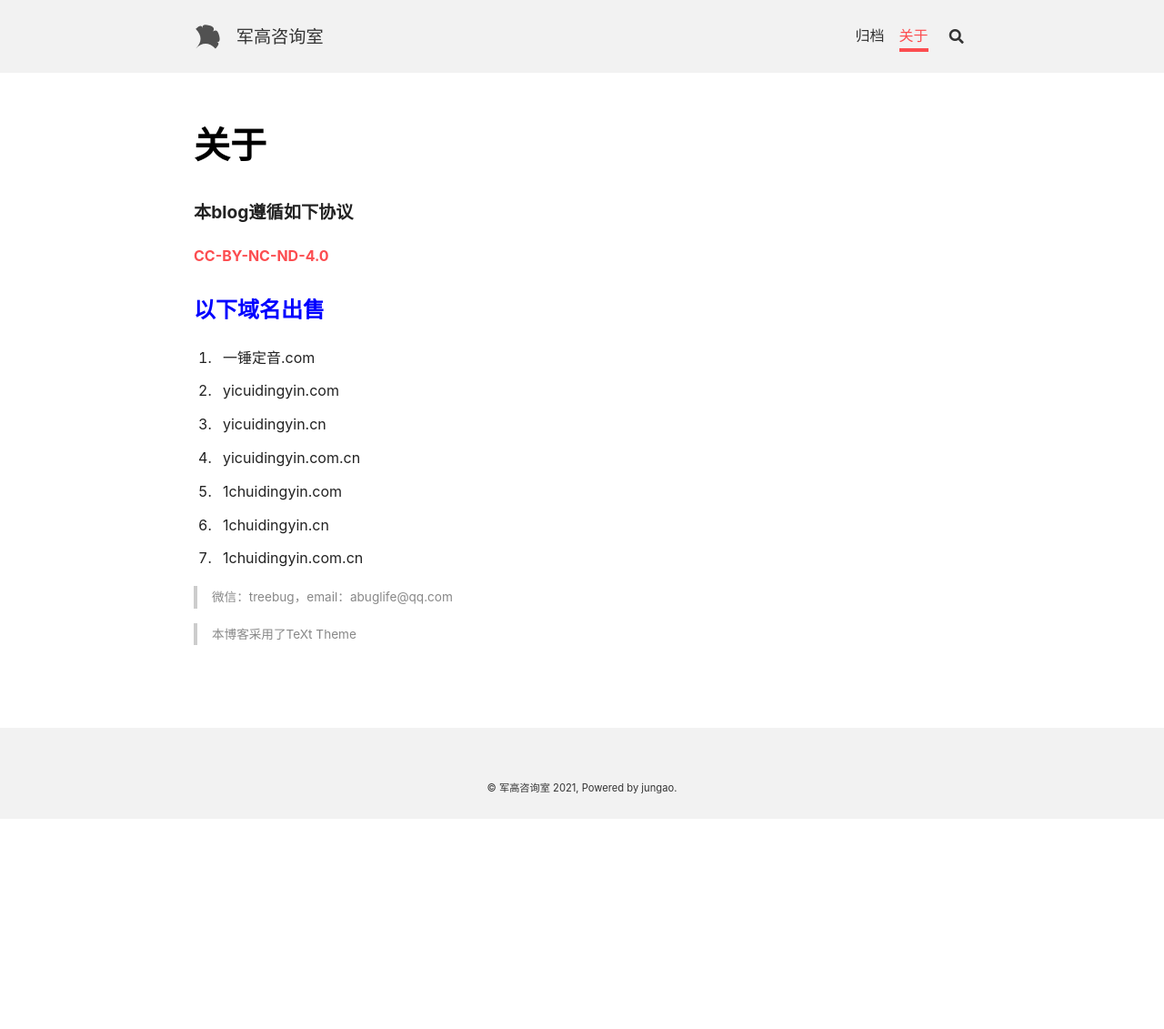
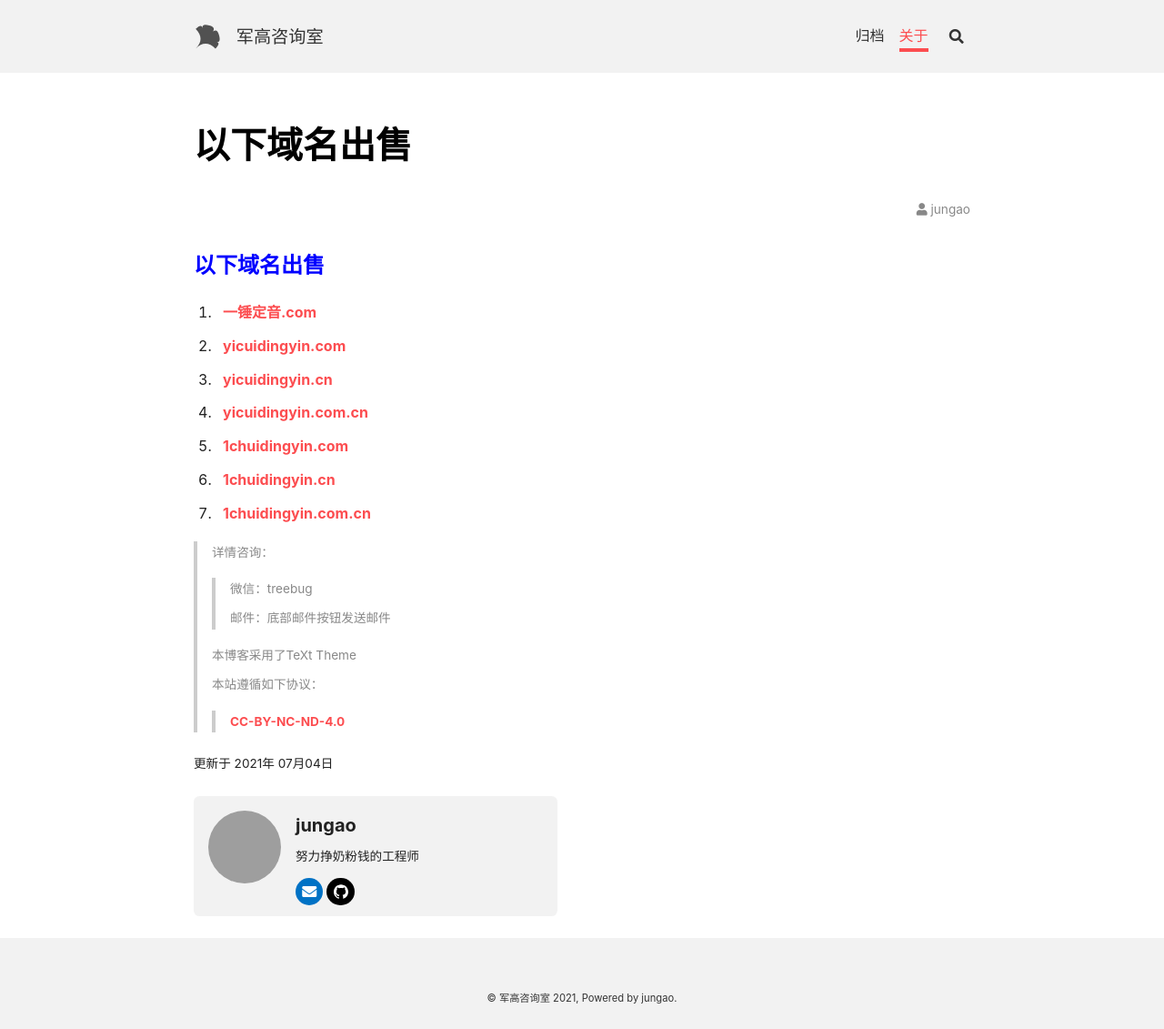
Before and after one commit to debugmm/debugmm.github.io, a Jekyll site: the page built from docs/about.md, in a window 1280 px wide. Shown: the whole page at 91% size. Built offline with Jekyll 4.4.1, drawn with Linux system fonts in a browser that asks for light colours; nearby versions of some CDN libraries; comment, search, counter and statistics services are not loaded; our own code applies the rules of GitHub Pages for plain Markdown files; before the commit the page ends 900 px from its top, so only the background shows below that; grey boxes are pictures that could not be loaded.

Commit message:
feature:404

```diff
--- a/docs/404.html
+++ /dev/null
@@ -1,4 +0,0 @@
----
-layout: 404
-title: 404
----
--- a/docs/about.md
+++ b/docs/about.md
@@ -24,28 +24,35 @@ titles:
   fr-LU   : *FR
   # @end locale config
 key: page-about
+modify_date: 2021-07-04
+author: jungao
+show_author_profile: true
 ---
-
-#### 本blog遵循如下协议
-
-[CC-BY-NC-ND-4.0](https://creativecommons.org/licenses/by-nc-nd/4.0/deed.zh)
 
 ### <font color="blue">以下域名出售</font>
 
-1. 一锤定音.com
+1. [一锤定音.com](一锤定音.com)
 
-2. yicuidingyin.com
+2. [yicuidingyin.com](yicuidingyin.com)
 
-3. yicuidingyin.cn
+3. [yicuidingyin.cn](yicuidingyin.cn)
 
-4. yicuidingyin.com.cn
+4. [yicuidingyin.com.cn](yicuidingyin.com.cn)
 
-5. 1chuidingyin.com
+5. [1chuidingyin.com](1chuidingyin.com)
 
-6. 1chuidingyin.cn
+6. [1chuidingyin.cn](1chuidingyin.cn)
 
-7. 1chuidingyin.com.cn
+7. [1chuidingyin.com.cn](1chuidingyin.com.cn)
 
->微信：treebug，email：abuglife@qq.com
-
+>详情咨询：
+>>
+>>微信：treebug
+>>
+>>邮件：底部邮件按钮发送邮件
+>
 >本博客采用了TeXt Theme
+>
+>本站遵循如下协议：
+>
+>>[CC-BY-NC-ND-4.0](https://creativecommons.org/licenses/by-nc-nd/4.0/deed.zh)
```
Also changed, not shown: docs/_layouts/404.html (deleted, +0 -45 lines).
